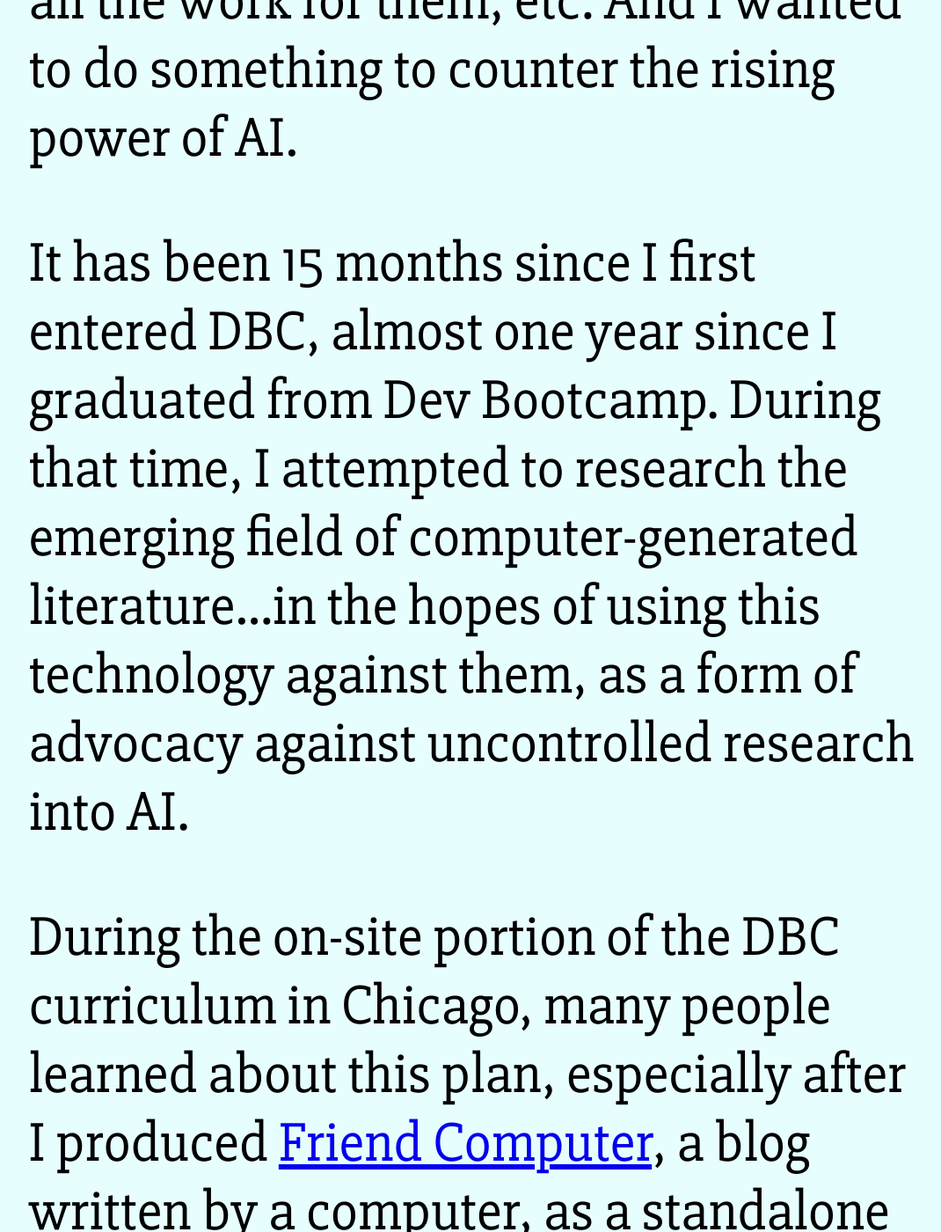
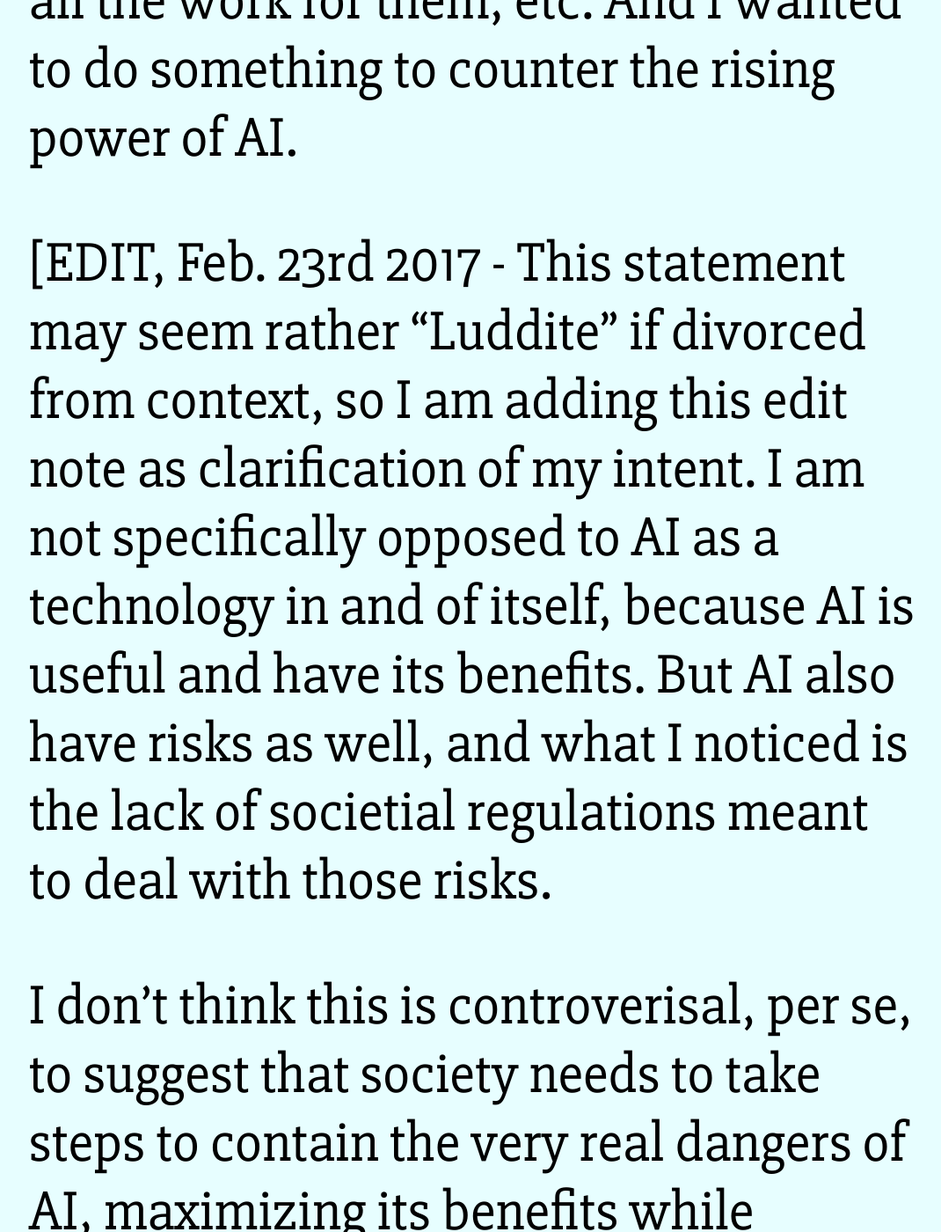
Before and after one commit to tra38/tra38.github.io, a Jekyll site: the page built from _posts/2016-07-23-c23-one-year-later.md, in a window 1280 px wide and 1400 px high, scrolled down 3429 px. Shown: the whole window at 88% size, without its empty margins (102-1172 px from the left). Built offline with Jekyll 4.4.1, drawn with Linux system fonts in a browser that asks for light colours; some of the changed text lies outside the part shown.

Commit message:
Add edit note

```diff
--- a/_posts/2016-07-23-c23-one-year-later.md
+++ b/_posts/2016-07-23-c23-one-year-later.md
@@ -12,6 +12,10 @@ Humans have written papers all their lives. Writing was once considered a praise
  - Writing doesn't require intelligence.
 
 This is, to me, pretty scary for a variety of reasons: loss of purpose and ego issues, possible rise in unemployment, human dependency on technology to do all the work for them, etc. And I wanted to do something to counter the rising power of AI.
+
+[EDIT, Feb. 23rd 2017 - This statement may seem rather "Luddite" if divorced from context, so I am adding this edit note as clarification of my intent. I am not specifically opposed to AI as a technology in and of itself, because AI is useful and have its benefits. But AI also have risks as well, and what I noticed is the lack of societial regulations meant to deal with those risks.
+
+I don't think this is controverisal, per se, to suggest that society needs to take steps to contain the very real dangers of AI, maximizing its benefits while minimizing its damages. Progress is not always positive, and the dangers of AI can outweigh its benefits...if progress is not carefully controlled.]
 
 It has been 15 months since I first entered DBC, almost one year since I graduated from Dev Bootcamp. During that time, I attempted to research the emerging field of computer-generated literature...in the hopes of using this technology against them, as a form of advocacy against uncontrolled research into AI.
 
@@ -54,7 +58,9 @@ But that's it. Having felt chills down their spine, they haven't moved a single
 In this scenario, people saw Ozymandias' evil monster, but resigned themselves to the fact that it existed and moved on with their lives. "Yeah, a monster destroyed New York. What a shame. So whose going to win the Super Bowl this year?" It's not like they hate the future...they certainly do. But they realize that they can't change it. All they can do is to accept it and prepare for it.
 
 ##The Failure of the Ozymandias Gambit
-Today, I sometimes "write" computer-generated blog posts about computer-generated literature and [post them on dev.to](https://dev.to/tra), with plans to eventually port them over to this site. I like to inform people about this field and its technical merits, while also conveying my distaste and disgust. at the field as well.
+Today, I sometimes "write" computer-generated blog posts about computer-generated literature and [post them on dev.to](https://dev.to/tra), with plans to eventually port them over to this site. I like to inform people about this field and its technical merits, while also conveying my distaste and disgust at the field as well.
+
+[EDIT, Feb. 23rd 2017 - This distaste and disgust is not based on the technology itself, as the technology is very cool and exciting. However, there are uncontroleld risks with AI. That's what I express my distate and disgust at -- that there's problems with AI as well and we humans don't have a good solution to deal with these problems.]
 
 This blog post, however, was not computer-generated. I could have wrote an algorithm to write this blog post. I have to break this blog post up into smaller chunks, and then use [Prolefeed](https://github.com/tra38/Prolefeed) to shuffle the chunks. It is fairly easy (although time-consuming) to pull off. But today, I just wanted to express *my* own feelings about my experience. Not what the computer wanted to write about. Maybe the computer might be a better writer than me. But I still want to vent my thoughts anyway. (Duke Greene, my DBC teacher, have also said the same thing about his own creative works...he likes doing them manually because he wants to express his own thoughts, without any such mechanical filters.)
 
```
